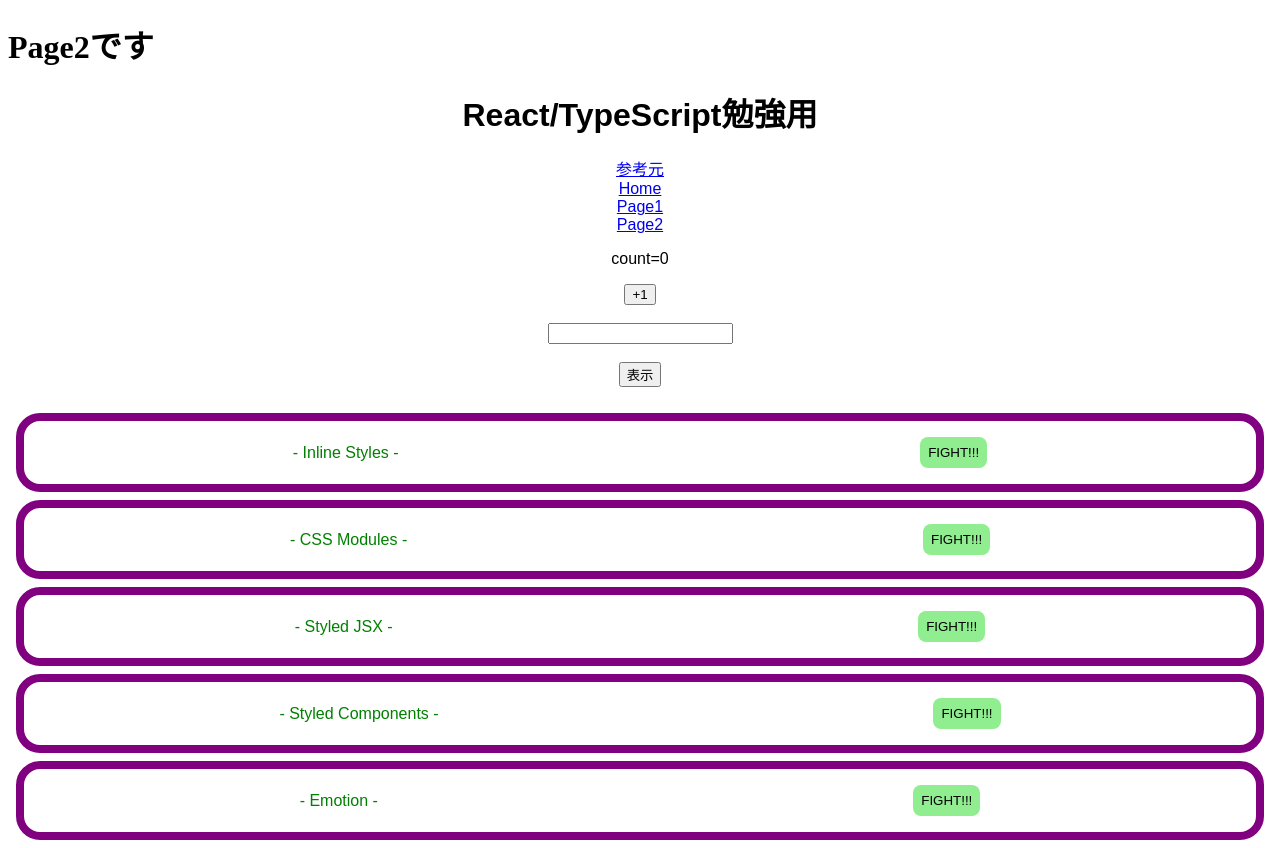
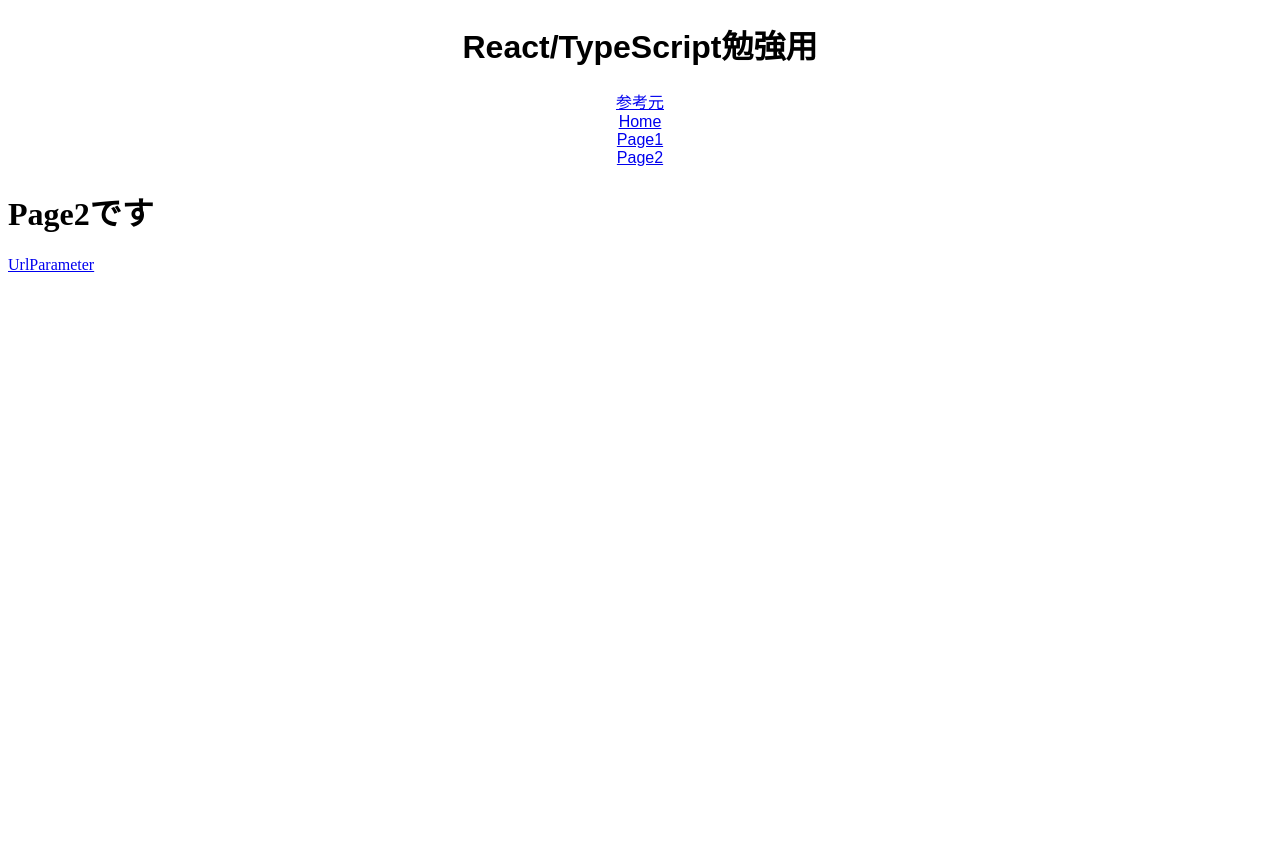
Before and after one commit to tofuchic/react_stepup, a React (Create React App) app: page /page2 in a window 1280 px wide. After the commit the page ends 800 px from the top, so only its background shows below. Built offline with nearby package versions, Linux system fonts and the light colour scheme.

Commit message:
section4までのコンテンツをHomeに移行 section4のcountを元にページ遷移させる準備を実施

```diff
--- a/src/App.js
+++ b/src/App.js
@@ -1,12 +1,4 @@
-import { useState, useCallback } from "react";
-import { ChildArea } from "./ChildArea";
-import { ViewButton } from "./ViewButton";
 import "./styles.css";
-import { InlineStyle } from "./components/InlineStyle";
-import { CssModules } from "./components/CssModules";
-import { StyledJsx } from "./components/StyledJsx";
-import { StyledComponents } from "./components/StyledComponents";
-import { Emotion } from "./components/Emotion";
 
 import { BrowserRouter, Link } from "react-router-dom";
 import { Router } from "./router/Router";
@@ -14,17 +6,8 @@ import { Router } from "./router/Router";
 export default function App() {
   console.log("rendering");
 
-  const [count, setCount] = useState(0);
-  const [text, setText] = useState("");
-  const [viewText, setViewText] = useState(false);
-
-  const onClickCountUp = () => setCount(count + 1);
-  const onChangeText = (e) => setText(e.target.value);
-  const onClickViewText = useCallback(() => setViewText(!viewText), [viewText]);
-
   return (
     <BrowserRouter>
-      <Router />
       <div className="App">
         <h1>React/TypeScript勉強用</h1>
         <a href="https://www.udemy.com/course/react_stepup">参考元</a>
@@ -34,23 +17,8 @@ export default function App() {
         <Link to="/page1">Page1</Link>
         <br />
         <Link to="/page2">Page2</Link>
-        <p>count={count}</p>
-        <button onClick={onClickCountUp}>+1</button>
-        <br />
-        <br />
-        <input onChange={onChangeText} />
-        <br />
-        <br />
-        <ViewButton viewText={viewText} onClickViewText={onClickViewText} />
-        <ChildArea viewText={viewText} text={text}></ChildArea>
-        <br />
-        <br />
-        <InlineStyle />
-        <CssModules />
-        <StyledJsx />
-        <StyledComponents />
-        <Emotion />
       </div>
+      <Router />
     </BrowserRouter>
   );
 }
--- a/src/Home.jsx
+++ b/src/Home.jsx
@@ -1,7 +1,40 @@
+import { useCallback, useState } from "react";
+import { ChildArea } from "./ChildArea";
+import { CssModules } from "./components/CssModules";
+import { Emotion } from "./components/Emotion";
+import { InlineStyle } from "./components/InlineStyle";
+import { StyledComponents } from "./components/StyledComponents";
+import { StyledJsx } from "./components/StyledJsx";
+import { ViewButton } from "./ViewButton";
+
 export const Home = () => {
+  const [count, setCount] = useState(0);
+  const [text, setText] = useState("");
+  const [viewText, setViewText] = useState(false);
+
+  const onClickCountUp = () => setCount(count + 1);
+  const onChangeText = (e) => setText(e.target.value);
+  const onClickViewText = useCallback(() => setViewText(!viewText), [viewText]);
+
   return (
     <div>
       <h1>Homeです</h1>
+      <p>count={count}</p>
+      <button onClick={onClickCountUp}>+1</button>
+      <br />
+      <br />
+      <input onChange={onChangeText} />
+      <br />
+      <br />
+      <ViewButton viewText={viewText} onClickViewText={onClickViewText} />
+      <ChildArea viewText={viewText} text={text}></ChildArea>
+      <br />
+      <br />
+      <InlineStyle />
+      <CssModules />
+      <StyledJsx />
+      <StyledComponents />
+      <Emotion />
     </div>
   );
 };
--- a/src/Page2.jsx
+++ /dev/null
@@ -1,7 +0,0 @@
-export const Page2 = () => {
-  return (
-    <div>
-      <h1>Page2です</h1>
-    </div>
-  );
-};
--- /dev/null
+++ b/src/page2/Page2.jsx
@@ -0,0 +1,11 @@
+import { Link } from "react-router-dom";
+
+export const Page2 = (props) => {
+  const { count } = props;
+  return (
+    <div>
+      <h1>Page2です</h1>
+      <Link to={`page2/${count}`}>UrlParameter</Link>
+    </div>
+  );
+};
--- /dev/null
+++ b/src/page2/UrlParameter.jsx
@@ -0,0 +1,11 @@
+import { useParams } from "react-router-dom";
+
+export const UrlParameter = () => {
+  const { id } = useParams();
+  return (
+    <div>
+      <h2>UrlParameterです</h2>
+      <p>ID: {id}</p>
+    </div>
+  );
+};
--- a/src/router/Page1Routes.jsx
+++ b/src/router/Page1Routes.jsx
@@ -1,8 +1,8 @@
-import { Page1 } from "../Page1";
-import { Page1DetailA } from "../Page1DetailA";
-import { Page1DetailB } from "../Page1DetailB";
+import { Page1 } from "../page1/Page1";
+import { Page1DetailA } from "../page1/Page1DetailA";
+import { Page1DetailB } from "../page1/Page1DetailB";
 
-export const Page1Routes = [
+export const page1Routes = [
   {
     path: "/",
     exact: true,
--- /dev/null
+++ b/src/router/Page2Routes.jsx
@@ -0,0 +1,15 @@
+import { Page2 } from "../page2/Page2";
+import { UrlParameter } from "../page2/UrlParameter";
+
+export const page2Routes = (count) => [
+  {
+    path: "/",
+    exact: true,
+    children: <Page2 count={count} />
+  },
+  {
+    path: "/:id",
+    exact: false,
+    children: <UrlParameter />
+  }
+];
--- a/src/router/Router.jsx
+++ b/src/router/Router.jsx
@@ -1,9 +1,10 @@
 import { Switch, Route } from "react-router-dom";
 import { Home } from "../Home";
-import { Page2 } from "../Page2";
-import { Page1Routes } from "./Page1Routes";
+import { page1Routes } from "./Page1Routes";
+import { page2Routes } from "./Page2Routes";
 
-export const Router = () => {
+export const Router = (props) => {
+  const { count } = props;
   return (
     <Switch>
       <Route exact path="/">
@@ -13,8 +14,7 @@ export const Router = () => {
         path="/page1"
         render={({ match: { url } }) => (
           <Switch>
-            {console.log(url)}
-            {Page1Routes.map((route) => (
+            {page1Routes.map((route) => (
               <Route
                 key={route.path}
                 exact={route.exact}
@@ -26,9 +26,22 @@ export const Router = () => {
           </Switch>
         )}
       />
-      <Route path="/page2">
-        <Page2 />
-      </Route>
+      <Route
+        path="/page2"
+        render={({ match: { url } }) => (
+          <Switch>
+            {page2Routes({ count }).map((route) => (
+              <Route
+                key={route.path}
+                exact={route.exact}
+                path={`${url}${route.path}`}
+              >
+                {route.children}
+              </Route>
+            ))}
+          </Switch>
+        )}
+      />
     </Switch>
   );
 };
```
Also changed, not shown: src/page1/Page1.jsx (renamed from src/Page1.jsx), src/page1/Page1DetailA.jsx (renamed from src/Page1DetailA.jsx), src/page1/Page1DetailB.jsx (renamed from src/Page1DetailB.jsx).
